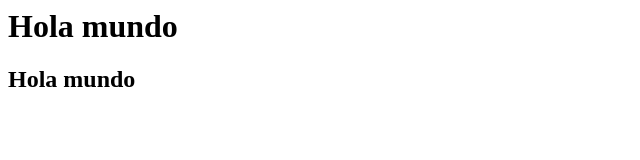
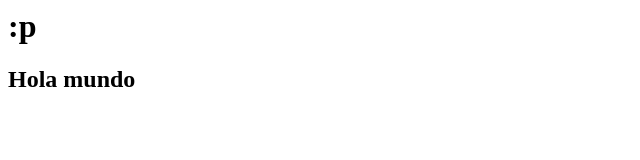
Before and after one commit to wangyil7/wangyi.github.io, a plain HTML site: page index.html in a window 1280 px wide. Shown: the whole page, without its empty margins (0-640 px from the left). Drawn offline with Linux system fonts and the light colour scheme.

Commit message:
Update index.html

```diff
--- a/index.html
+++ b/index.html
@@ -2,7 +2,7 @@
 <head>
 </head>
 <body>
-<h1>Hola mundo</h1>
+<h1>:p</h1>
 <h2>Hola mundo</h2>
 </body>
 </html>
```
